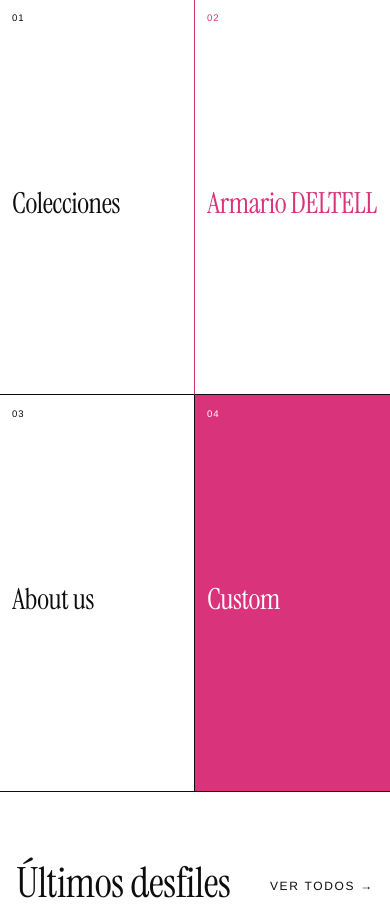
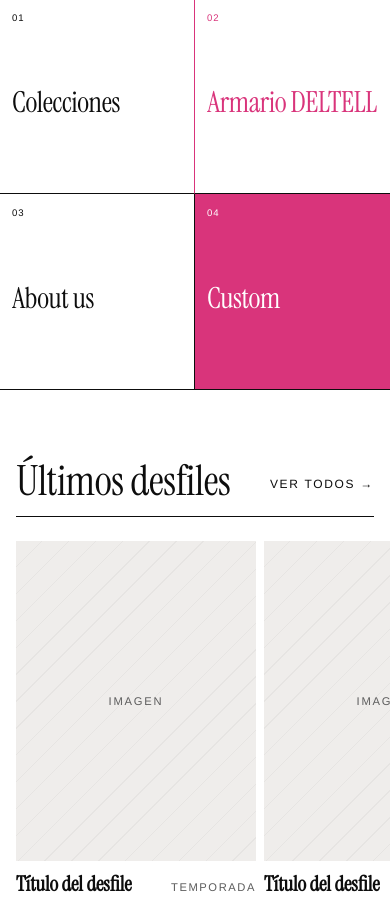
Before and after one commit to lorenahc-05/deltell, an Astro site: page / in a window 390 px wide. Shown: the part 846-1751 px from the top of the page. Built offline with nearby package versions, Linux system fonts and the light colour scheme; Astro itself is replaced by a stand-in of ours.

Commit message:
Cuadrícula de navegación en móvil: celdas cuadradas sin ocupar toda la pantalla
Co-Authored-By: Claude Sonnet 5.5 <noreply@anthropic.com>

```diff
--- a/src/styles/global.css
+++ b/src/styles/global.css
@@ -531,6 +531,15 @@ html.intro .brand {
   .tile__top span:last-child:not(.tile__arrow) {
     display: none;
   }
+  /* En móvil las celdas son cuadrados perfectos y la sección no llena la pantalla */
+  .tiles {
+    height: auto;
+    min-height: 0;
+    grid-template: auto auto / 1fr 1fr;
+  }
+  .tile {
+    aspect-ratio: 1 / 1;
+  }
   /* En móvil la flecha se pinta como emoji: fuera */
   .tile__arrow {
     display: none;
```
